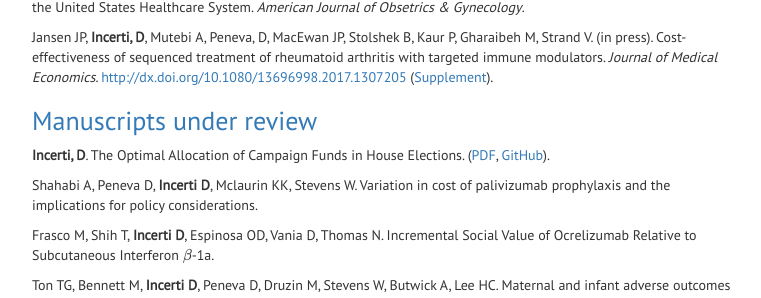
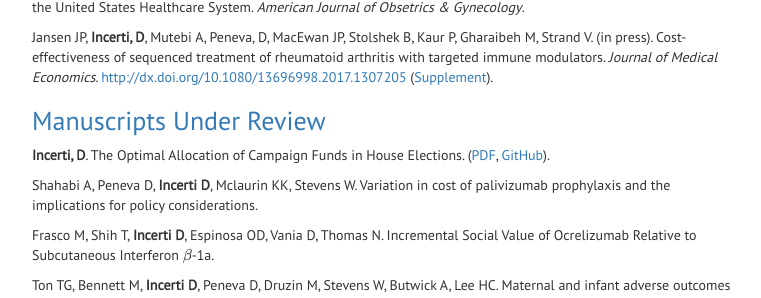
Before and after one commit to dincerti/dincerti.github.io, a Jekyll site: the page built from cv-pandoc.md, in a window 1280 px wide. Shown: the part 621-919 px from the top of the page, without its empty margins (258-1019 px from the left). Built offline with Jekyll 4.4.1, drawn with Linux system fonts in a browser that asks for light colours; our own code applies the rules of GitHub Pages for plain Markdown files; formulas are drawn with MathJax 3.

Commit message:
Update CV

```diff
--- a/cv-pandoc.md
+++ b/cv-pandoc.md
@@ -29,7 +29,7 @@ Stevens W, Shih T, **Incerti D**, Ton TG, Lee H, Peneva D, Macones GA, Sibai BM,
 
 Jansen JP, **Incerti, D**, Mutebi A, Peneva, D, MacEwan JP, Stolshek B, Kaur P, Gharaibeh M, Strand V. (in press). Cost-effectiveness of sequenced treatment of rheumatoid arthritis with targeted immune modulators. *Journal of Medical Economics*. [http://dx.doi.org/10.1080/13696998.2017.1307205](http://dx.doi.org/10.1080/13696998.2017.1307205) ([Supplement](http://devinincerti.com/papers/ce-bdmards-ra-jme-2017-supplement.pdf)).
 
-### Manuscripts under review
+### Manuscripts Under Review
 **Incerti, D**. The Optimal Allocation of Campaign Funds in House Elections. ([PDF](http://devinincerti.com/papers/optimal_house.pdf), [GitHub](https://github.com/dincerti/optimal-house)).
 
 Shahabi A, Peneva D, **Incerti D**, Mclaurin KK, Stevens W. Variation in cost of palivizumab prophylaxis and the implications for policy considerations.
--- a/cv.html
+++ b/cv.html
@@ -36,7 +36,7 @@ a PDF version is available <a href="dincerti-cv.pdf"> here</a>.
 <h3 id="publications">Publications</h3>
 <p>Stevens W, Shih T, <strong>Incerti D</strong>, Ton TG, Lee H, Peneva D, Macones GA, Sibai BM, Jena AB. (in press). Cost of Preeclampsia to the United States Healthcare System. <em>American Journal of Obsetrics &amp; Gynecology</em>.</p>
 <p>Jansen JP, <strong>Incerti, D</strong>, Mutebi A, Peneva, D, MacEwan JP, Stolshek B, Kaur P, Gharaibeh M, Strand V. (in press). Cost-effectiveness of sequenced treatment of rheumatoid arthritis with targeted immune modulators. <em>Journal of Medical Economics</em>. <a href="http://dx.doi.org/10.1080/13696998.2017.1307205" class="uri">http://dx.doi.org/10.1080/13696998.2017.1307205</a> (<a href="http://devinincerti.com/papers/ce-bdmards-ra-jme-2017-supplement.pdf">Supplement</a>).</p>
-<h3 id="manuscripts-under-review">Manuscripts under review</h3>
+<h3 id="manuscripts-under-review">Manuscripts Under Review</h3>
 <p><strong>Incerti, D</strong>. The Optimal Allocation of Campaign Funds in House Elections. (<a href="http://devinincerti.com/papers/optimal_house.pdf">PDF</a>, <a href="https://github.com/dincerti/optimal-house">GitHub</a>).</p>
 <p>Shahabi A, Peneva D, <strong>Incerti D</strong>, Mclaurin KK, Stevens W. Variation in cost of palivizumab prophylaxis and the implications for policy considerations.</p>
 <p>Frasco M, Shih T, <strong>Incerti D</strong>, Espinosa OD, Vania D, Thomas N. Incremental Social Value of Ocrelizumab Relative to Subcutaneous Interferon <span class="math inline"><em>β</em></span>-1a.</p>
```
Also changed, not shown: 1 other file.
